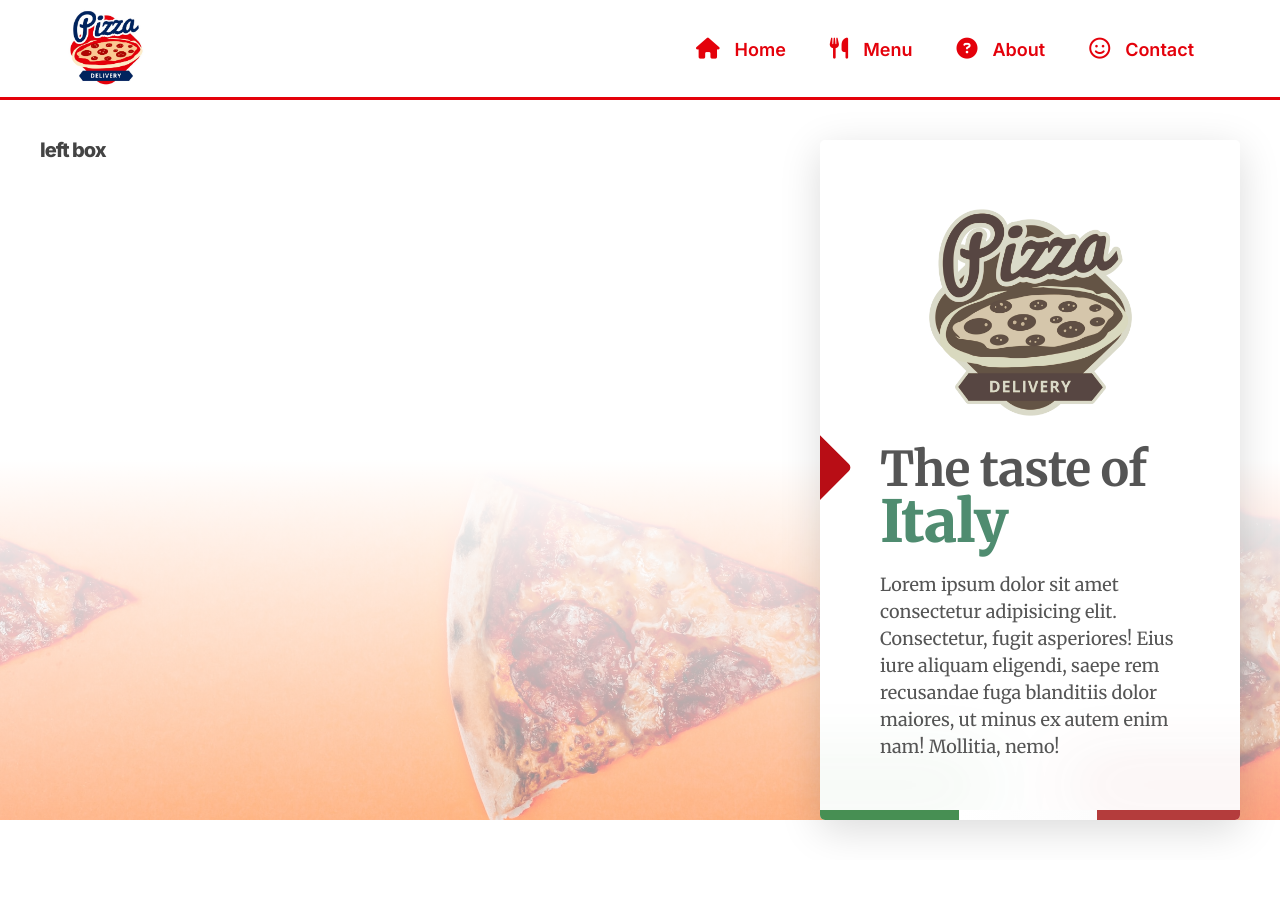
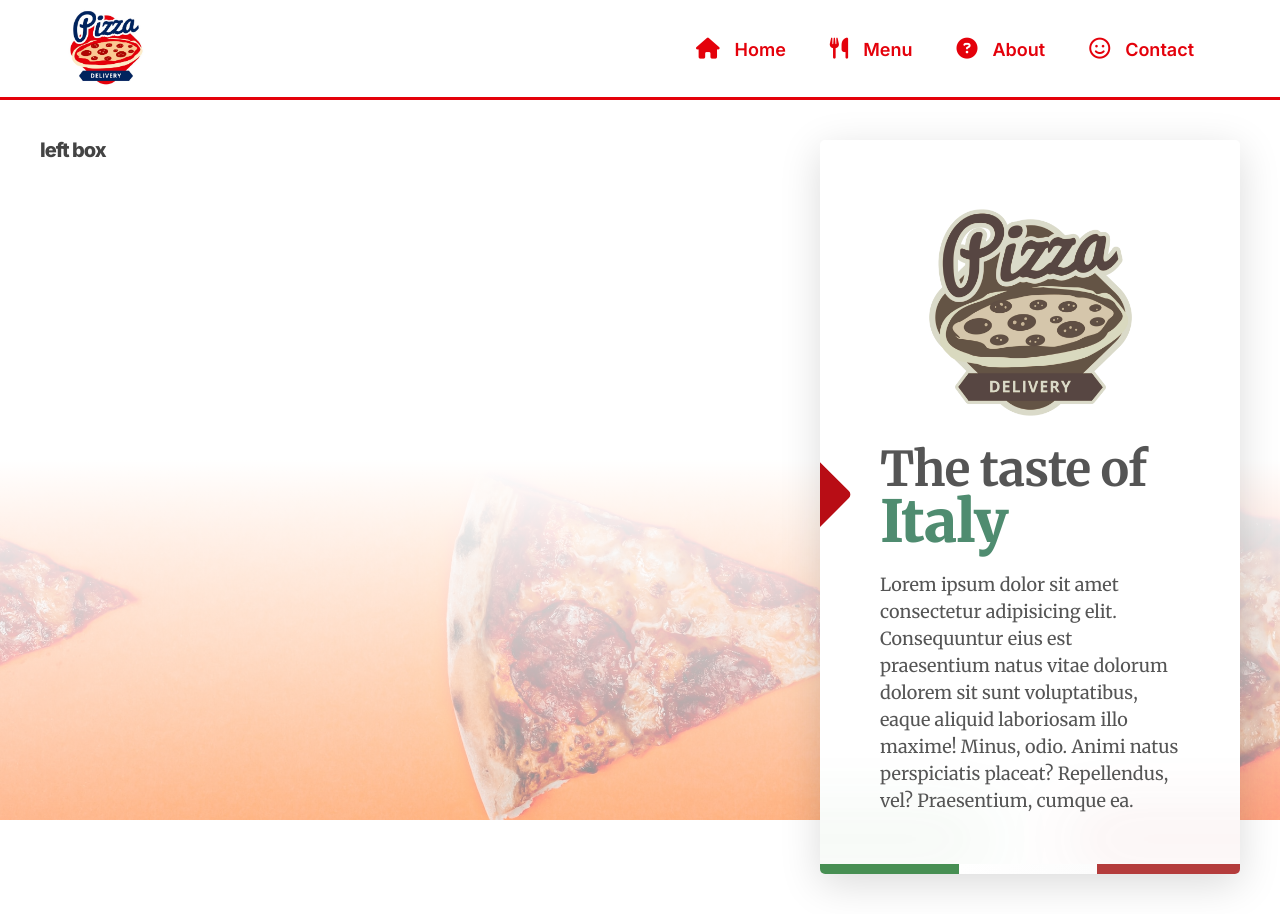
Before and after one commit to Mahyarnafisi/pizza, a React (Create React App) app: page / in a window 1280 px wide. Before the commit the page ends 860 px from the top, so only its background shows below. Built offline with nearby package versions, Linux system fonts and the light colour scheme; a web font is replaced by a local one.

Commit message:
fixing some text in right-box header

```diff
--- a/src/pages/Home.jsx
+++ b/src/pages/Home.jsx
@@ -14,7 +14,10 @@ function Home() {
           <h2>
             The taste of <span>Italy</span>
           </h2>
-          <p>Lorem ipsum dolor sit amet consectetur adipisicing elit. Consectetur, fugit asperiores! Eius iure aliquam eligendi, saepe rem recusandae fuga blanditiis dolor maiores, ut minus ex autem enim nam! Mollitia, nemo!</p>
+          <p>
+            Lorem ipsum dolor sit amet consectetur adipisicing elit. Consequuntur eius est praesentium natus vitae dolorum dolorem sit sunt voluptatibus, eaque aliquid laboriosam illo maxime! Minus, odio. Animi natus perspiciatis placeat?
+            Repellendus, vel? Praesentium, cumque ea.
+          </p>
           <div className="right-box__rope">&nbsp;</div>
         </div>
       </div>
```
